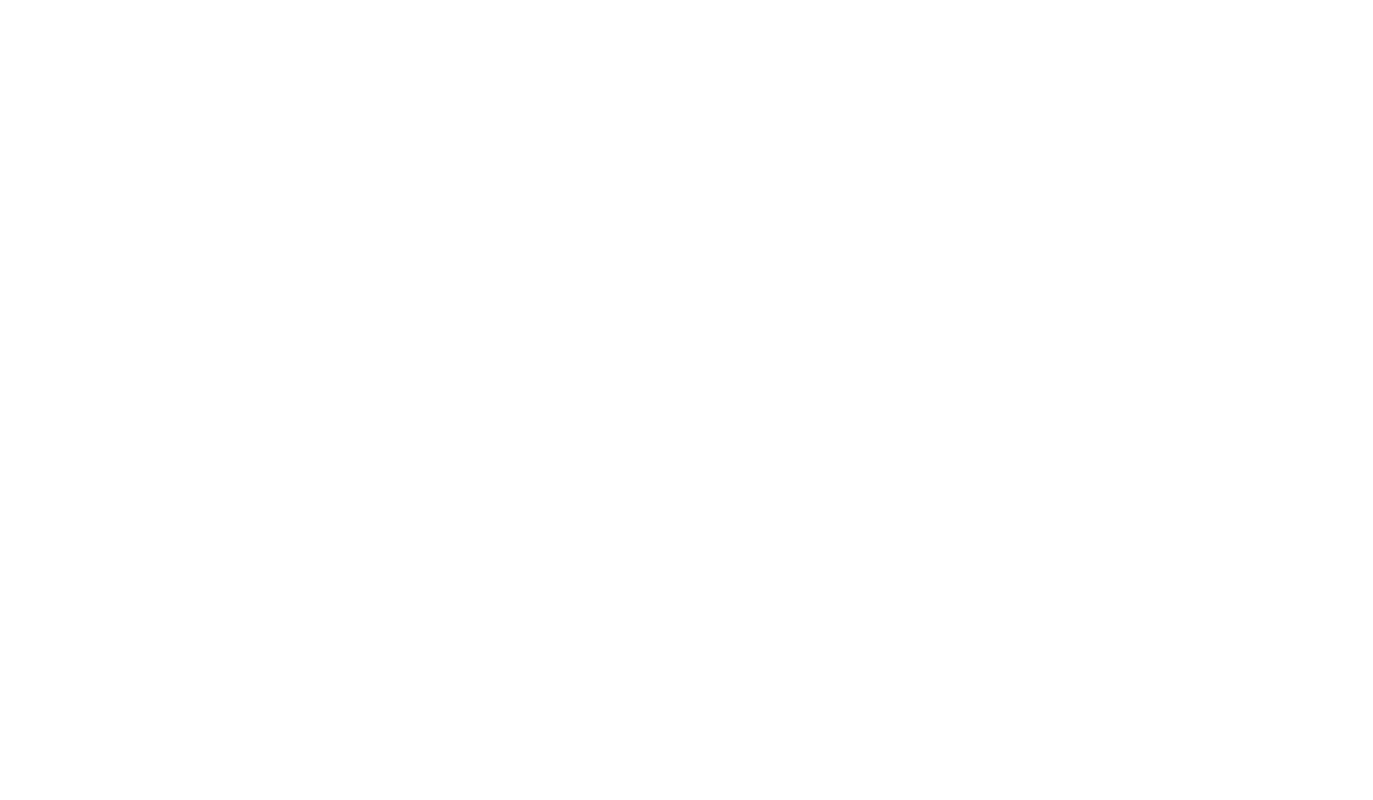
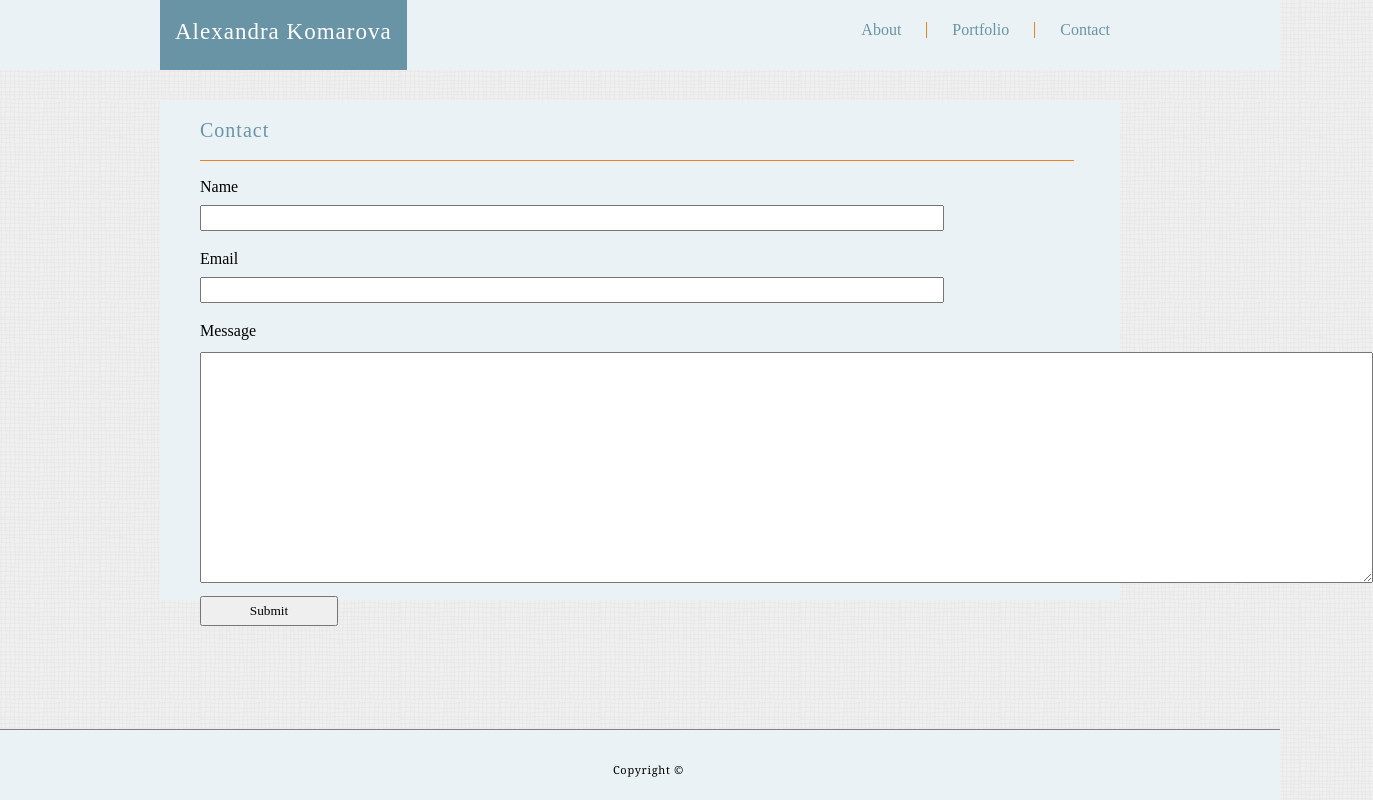
Before and after one commit to AlexandraKomarova/01-html-css-git-portfolio-homework, a plain HTML site: page contact.html in a window 1280 px wide. Shown: the whole page, 1373 px wide, since content can reach past the window. Drawn offline with Linux system fonts and the light colour scheme; a web font is replaced by a local one.

Commit message:
finished homework

```diff
--- /dev/null
+++ b/assets/css/contact.css
@@ -0,0 +1,42 @@
+h2 {
+    margin-bottom: 17px;
+}
+
+form {
+    margin-left: 40px;
+}
+
+label {
+    display: block;
+    width: 100%;
+    margin-bottom: 20px;
+}
+
+input {
+    display: block;
+    width: 80%;
+    margin-top: 10px;
+    height: 20px;
+}
+
+textarea {
+    margin-top: 13px;
+}
+
+main {
+    height: 500px;
+}
+
+label {
+    font-family: 'Arapey', serif;
+}
+
+input:focus {
+    box-shadow: 4px 4px 4px grey;
+}
+
+#submit {
+    width: 15%;
+    height: 30px;
+    font-family: 'Arapey', serif;
+}
--- /dev/null
+++ b/assets/css/portfolio.css
@@ -0,0 +1,24 @@
+.portfolio-img {
+    width: 50%;
+    height: 220px;
+    float: left;
+    text-align: center;
+
+}
+
+h2 {
+    margin-bottom: 17px;
+}
+
+img {
+    width: 70%;
+}
+
+img:hover {
+    box-shadow: 4px 4px 4px grey;
+}
+
+main {
+    height: 600px;
+    background-image: url(../images/wavegrid.png);
+}
--- /dev/null
+++ b/assets/css/reset.css
@@ -0,0 +1,48 @@
+/* http://meyerweb.com/eric/tools/css/reset/
+   v2.0 | 20110126
+   License: none (public domain)
+*/
+
+html, body, div, span, applet, object, iframe,
+h1, h2, h3, h4, h5, h6, p, blockquote, pre,
+a, abbr, acronym, address, big, cite, code,
+del, dfn, em, img, ins, kbd, q, s, samp,
+small, strike, strong, sub, sup, tt, var,
+b, u, i, center,
+dl, dt, dd, ol, ul, li,
+fieldset, form, label, legend,
+table, caption, tbody, tfoot, thead, tr, th, td,
+article, aside, canvas, details, embed,
+figure, figcaption, footer, header, hgroup,
+menu, nav, output, ruby, section, summary,
+time, mark, audio, video {
+	margin: 0;
+	padding: 0;
+	border: 0;
+	font-size: 100%;
+	font: inherit;
+	vertical-align: baseline;
+}
+/* HTML5 display-role reset for older browsers */
+article, aside, details, figcaption, figure,
+footer, header, hgroup, menu, nav, section {
+	display: block;
+}
+body {
+	line-height: 1;
+}
+ol, ul {
+	list-style: none;
+}
+blockquote, q {
+	quotes: none;
+}
+blockquote:before, blockquote:after,
+q:before, q:after {
+	content: '';
+	content: none;
+}
+table {
+	border-collapse: collapse;
+	border-spacing: 0;
+}
--- a/assets/css/style.css
+++ b/assets/css/style.css
@@ -0,0 +1,118 @@
+body {
+    background-image: url(../images/wavegrid.png);
+}
+
+header {
+    height: 70px;
+    width: 100%;
+    background-color: #ebf2f5;
+
+}
+
+.header {
+    width: 960px;
+    height: 70px;
+    margin: 0 auto;
+}
+
+h1 {
+    background-color:#6894a6;
+    float: left;
+    height: 30px;
+    letter-spacing: 1px;
+    padding: 20px 15px;
+    font-size: 23px;
+    font-family: 'PT Serif Caption', serif;
+    color: white;
+}
+
+a {
+    float: right;
+    margin-left: 25px;
+    margin-top: 22px;
+}
+
+a:not(:first-of-type) {
+    border-right: 1px solid #f5811b;
+}
+
+a:not(:first-of-type) {
+    padding-right: 25px;
+}
+
+a:first-of-type {
+    margin-right: 10px;
+}
+
+a {
+    text-decoration: none;
+    color: #6894a6;
+    font-family: 'PT Serif Caption', serif;
+}
+
+
+main {
+    width: 960px;
+    margin: 30px auto;
+    background-color: #ebf2f5;
+    position: relative;
+}
+
+p {
+    font-family: 'Arapey', serif;
+    letter-spacing: 0.7px;
+    font-size: 17px;
+    padding-left: 17px;
+    margin-bottom: 10px;
+
+}
+
+.bio {
+    padding: 20px;
+}
+
+h2 {
+    font-size: 20px;
+    margin-left: 40px;
+    padding-top: 20px;
+    color: #6894a6;
+    font-family: 'PT Serif Caption', serif;
+    letter-spacing: 1px;
+}
+
+h2::after {
+    content: '.';
+    font-size: 0;
+    width: 95%;
+    height: 1px;
+    border-top: 1px solid #f5811b;
+    display: block;
+    margin-top: 20px;
+}
+
+.photo {
+
+    margin-left: 20px;
+    float: left;
+}
+
+img {
+    width: 200px;
+    margin-right: 20px;
+}
+
+footer {
+    width: 100%;
+    height: 70px;
+    background-color: #ebf2f5;
+    position: absolute;
+    bottom: 0;
+    text-align: center;
+    border-top: 1px solid grey;
+}
+
+#copyright {
+    margin-top: 34px;
+    font-family: Cambria, Cochin, Georgia, Times, 'Times New Roman', serif;
+    font-size: 11px;
+}
--- a/contact.html
+++ b/contact.html
@@ -0,0 +1,50 @@
+<!DOCTYPE html>
+<html lang="en">
+<head>
+    <meta charset="UTF-8">
+    <meta name="viewport" content="width=device-width, initial-scale=1.0">
+    <meta http-equiv="X-UA-Compatible" content="ie=edge">
+    <title>Alexandra Komarova</title>
+    <link href="https://fonts.googleapis.com/css?family=Amiri|Arapey|Archivo+Narrow|Asap+Condensed|Frank+Ruhl+Libre|Gupter|Libre+Franklin|Old+Standard+TT|Open+Sans+Condensed:300|Oswald|PT+Sans+Narrow|PT+Serif+Caption|Roboto+Condensed&display=swap" rel="stylesheet">
+    <link rel="stylesheet" href="assets/css/reset.css">
+    <link rel="stylesheet" href="assets/css/style.css">
+    <link rel="stylesheet" href="assets/css/contact.css">
+
+</head>
+<body>
+    <header>
+       <div class="header">
+            <h1>Alexandra Komarova</h1>
+            <a href="">Contact</a>
+            <a href="portfolio.html">Portfolio</a>
+            <a href="index.html">About</a>
+       </div>
+
+    </header>
+    <main>
+
+        <h2>Contact</h2>
+
+        <form action="/action_page.php">
+            <label>
+                Name
+                <input type="text" name="name" value="">
+            </label>
+            <label>
+                Email
+                <input type="text" name="email" value="">
+            </label>
+            <label id="message">
+                Message
+                <br>
+                <textarea rows="15" cols="144" name="comment" form="usrform">
+                    </textarea>
+                    <input type="submit" id="submit">
+            </label>
+        </form>
+
+    </main>
+    <footer><p id="copyright">Copyright &#169;</p></footer>
+
+</body>
+</html>
```
Also changed, not shown: index.html (+39 -16 lines), portfolio.html (+43 -0 lines), assets/images/ak.png (added), assets/images/photo.jpeg (deleted), assets/images/photo.jpg (added), assets/images/portfolio.png (added), assets/images/wavegrid.png (added), 4 other files.
